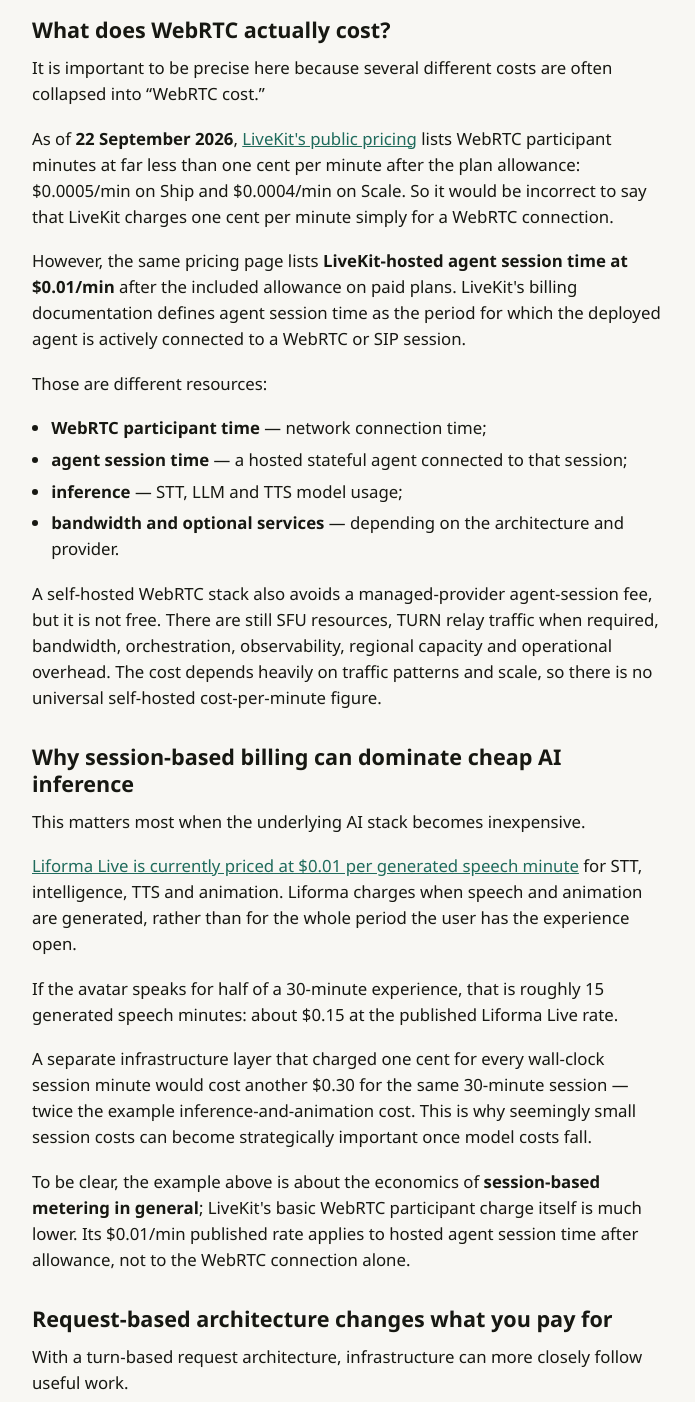
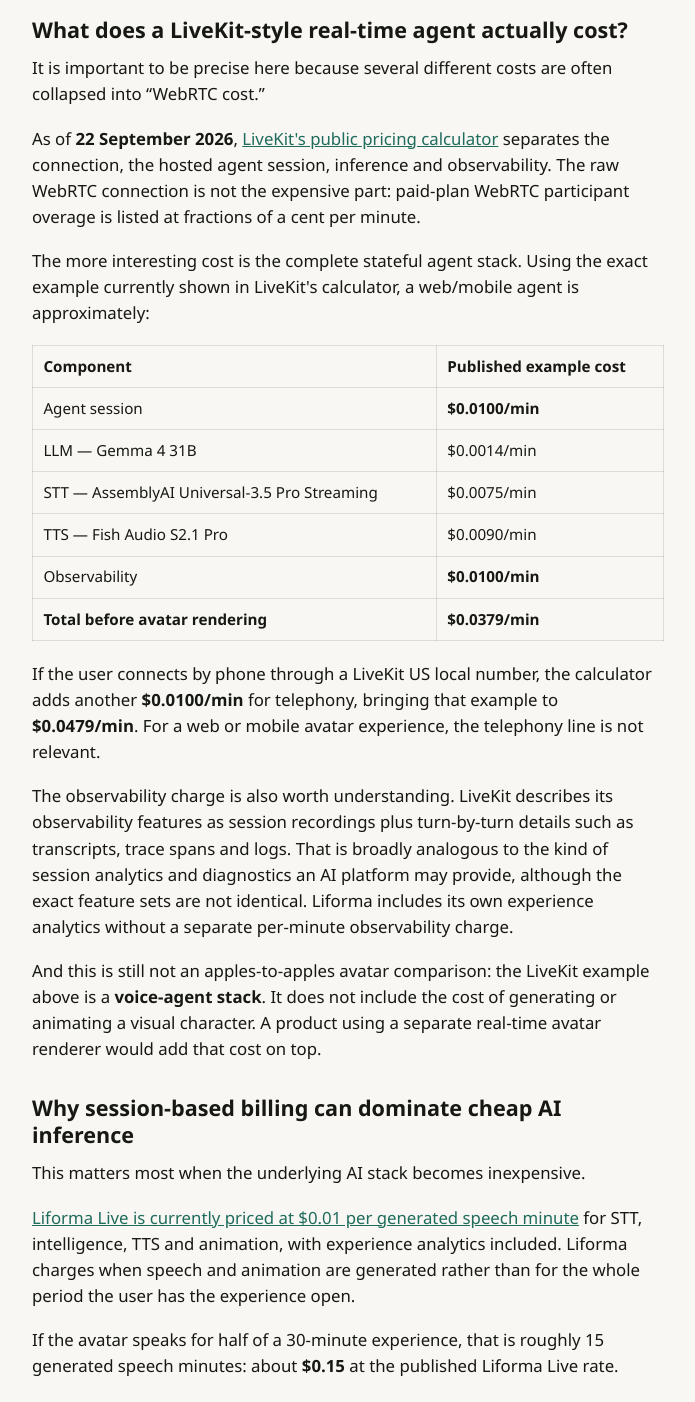
Before and after one commit to LiformaLtd/blog.liforma.ai, a SvelteKit app: page /does-conversational-ai-need-webrtc in a window 1280 px wide. Shown: the part 4140-5542 px from the top of the page, without its empty margins (292-987 px from the left). Built offline with nearby package versions, Linux system fonts and the light colour scheme; no server answers.

Commit message:
content: clarify LiveKit full-stack session economics

```diff
--- a/src/routes/does-conversational-ai-need-webrtc/+page.svelte
+++ b/src/routes/does-conversational-ai-need-webrtc/+page.svelte
@@ -154,37 +154,72 @@
 		<strong>session-oriented transport versus request-oriented transport</strong>.
 	</p>
 
-	<h2>What does WebRTC actually cost?</h2>
+	<h2>What does a LiveKit-style real-time agent actually cost?</h2>
 	<p>
 		It is important to be precise here because several different costs are often collapsed into
 		“WebRTC cost.”
 	</p>
 	<p>
 		As of <strong>22 September 2026</strong>,
-		<a href="https://livekit.com/pricing">LiveKit's public pricing</a> lists WebRTC participant minutes
-		at far less than one cent per minute after the plan allowance: $0.0005/min on Ship and $0.0004/min on
-		Scale. So it would be incorrect to say that LiveKit charges one cent per minute simply for a WebRTC
-		connection.
+		<a href="https://livekit.com/pricing">LiveKit's public pricing calculator</a> separates the
+		connection, the hosted agent session, inference and observability. The raw WebRTC connection is not
+		the expensive part: paid-plan WebRTC participant overage is listed at fractions of a cent per minute.
 	</p>
 	<p>
-		However, the same pricing page lists <strong>LiveKit-hosted agent session time at $0.01/min</strong>
-		after the included allowance on paid plans. LiveKit's billing documentation defines agent session
-		time as the period for which the deployed agent is actively connected to a WebRTC or SIP session.
+		The more interesting cost is the complete stateful agent stack. Using the exact example currently
+		shown in LiveKit's calculator, a web/mobile agent is approximately:
+	</p>
+	<table>
+		<thead>
+			<tr>
+				<th>Component</th>
+				<th>Published example cost</th>
+			</tr>
+		</thead>
+		<tbody>
+			<tr>
+				<td>Agent session</td>
+				<td><strong>$0.0100/min</strong></td>
+			</tr>
+			<tr>
+				<td>LLM — Gemma 4 31B</td>
+				<td>$0.0014/min</td>
+			</tr>
+			<tr>
+				<td>STT — AssemblyAI Universal-3.5 Pro Streaming</td>
+				<td>$0.0075/min</td>
+			</tr>
+			<tr>
+				<td>TTS — Fish Audio S2.1 Pro</td>
+				<td>$0.0090/min</td>
+			</tr>
+			<tr>
+				<td>Observability</td>
+				<td><strong>$0.0100/min</strong></td>
+			</tr>
+			<tr>
+				<td><strong>Total before avatar rendering</strong></td>
+				<td><strong>$0.0379/min</strong></td>
+			</tr>
+		</tbody>
+	</table>
+	<p>
+		If the user connects by phone through a LiveKit US local number, the calculator adds another
+		<strong>$0.0100/min</strong> for telephony, bringing that example to
+		<strong>$0.0479/min</strong>. For a web or mobile avatar experience, the telephony line is not
+		relevant.
 	</p>
 	<p>
-		Those are different resources:
+		The observability charge is also worth understanding. LiveKit describes its observability features
+		as session recordings plus turn-by-turn details such as transcripts, trace spans and logs. That is
+		broadly analogous to the kind of session analytics and diagnostics an AI platform may provide,
+		although the exact feature sets are not identical. Liforma includes its own experience analytics
+		without a separate per-minute observability charge.
 	</p>
-	<ul>
-		<li><strong>WebRTC participant time</strong> — network connection time;</li>
-		<li><strong>agent session time</strong> — a hosted stateful agent connected to that session;</li>
-		<li><strong>inference</strong> — STT, LLM and TTS model usage;</li>
-		<li><strong>bandwidth and optional services</strong> — depending on the architecture and provider.</li>
-	</ul>
 	<p>
-		A self-hosted WebRTC stack also avoids a managed-provider agent-session fee, but it is not free.
-		There are still SFU resources, TURN relay traffic when required, bandwidth, orchestration,
-		observability, regional capacity and operational overhead. The cost depends heavily on traffic
-		patterns and scale, so there is no universal self-hosted cost-per-minute figure.
+		And this is still not an apples-to-apples avatar comparison: the LiveKit example above is a
+		<strong>voice-agent stack</strong>. It does not include the cost of generating or animating a visual
+		character. A product using a separate real-time avatar renderer would add that cost on top.
 	</p>
 
 	<h2>Why session-based billing can dominate cheap AI inference</h2>
@@ -193,23 +228,24 @@
 	</p>
 	<p>
 		<a href="https://www.liforma.ai/pricing">Liforma Live is currently priced at $0.01 per generated
-		speech minute</a> for STT, intelligence, TTS and animation. Liforma charges when speech and animation
-		are generated, rather than for the whole period the user has the experience open.
+		speech minute</a> for STT, intelligence, TTS and animation, with experience analytics included.
+		Liforma charges when speech and animation are generated rather than for the whole period the user
+		has the experience open.
 	</p>
 	<p>
 		If the avatar speaks for half of a 30-minute experience, that is roughly 15 generated speech
-		minutes: about $0.15 at the published Liforma Live rate.
+		minutes: about <strong>$0.15</strong> at the published Liforma Live rate.
 	</p>
 	<p>
-		A separate infrastructure layer that charged one cent for every wall-clock session minute would
-		cost another $0.30 for the same 30-minute session — twice the example inference-and-animation cost.
-		This is why seemingly small session costs can become strategically important once model costs fall.
+		By contrast, the LiveKit calculator example above is about <strong>3.79¢ for every connected
+		minute</strong> for agent session + LLM + STT + TTS + observability before adding any visual-avatar
+		rendering. Over 30 wall-clock minutes that is about <strong>$1.14</strong>, before the avatar layer.
 	</p>
 	<p>
-		To be clear, the example above is about the economics of <strong>session-based metering in
-		general</strong>; LiveKit's basic WebRTC participant charge itself is much lower. Its $0.01/min
-		published rate applies to hosted agent session time after allowance, not to the WebRTC connection
-		alone.
+		The important point is not that WebRTC itself costs 3.79¢/min — it does not. The difference comes
+		from the <strong>stateful real-time agent architecture and the services typically attached to
+		it</strong>. Once inference and browser-side animation become cheap, keeping a per-user real-time
+		agent session alive can become a significant part of the total cost.
 	</p>
 
 	<h2>Request-based architecture changes what you pay for</h2>
```
